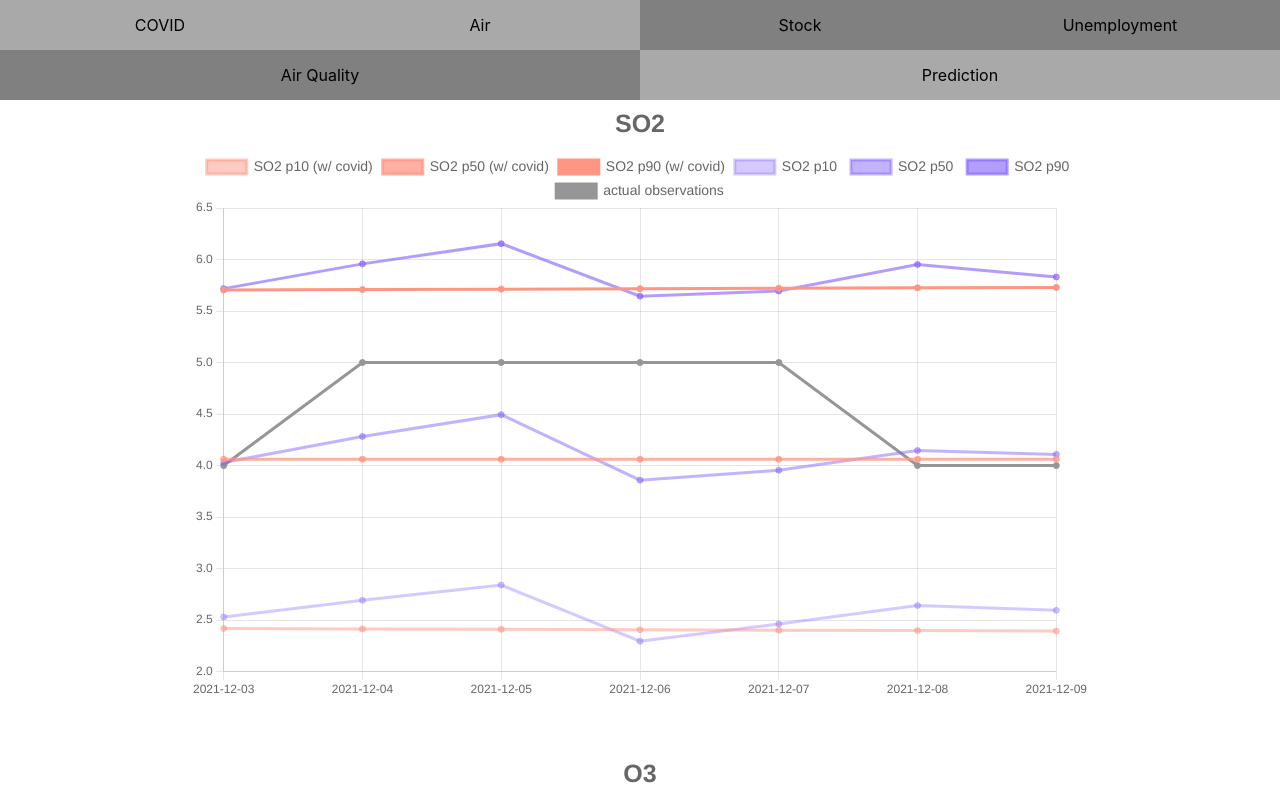
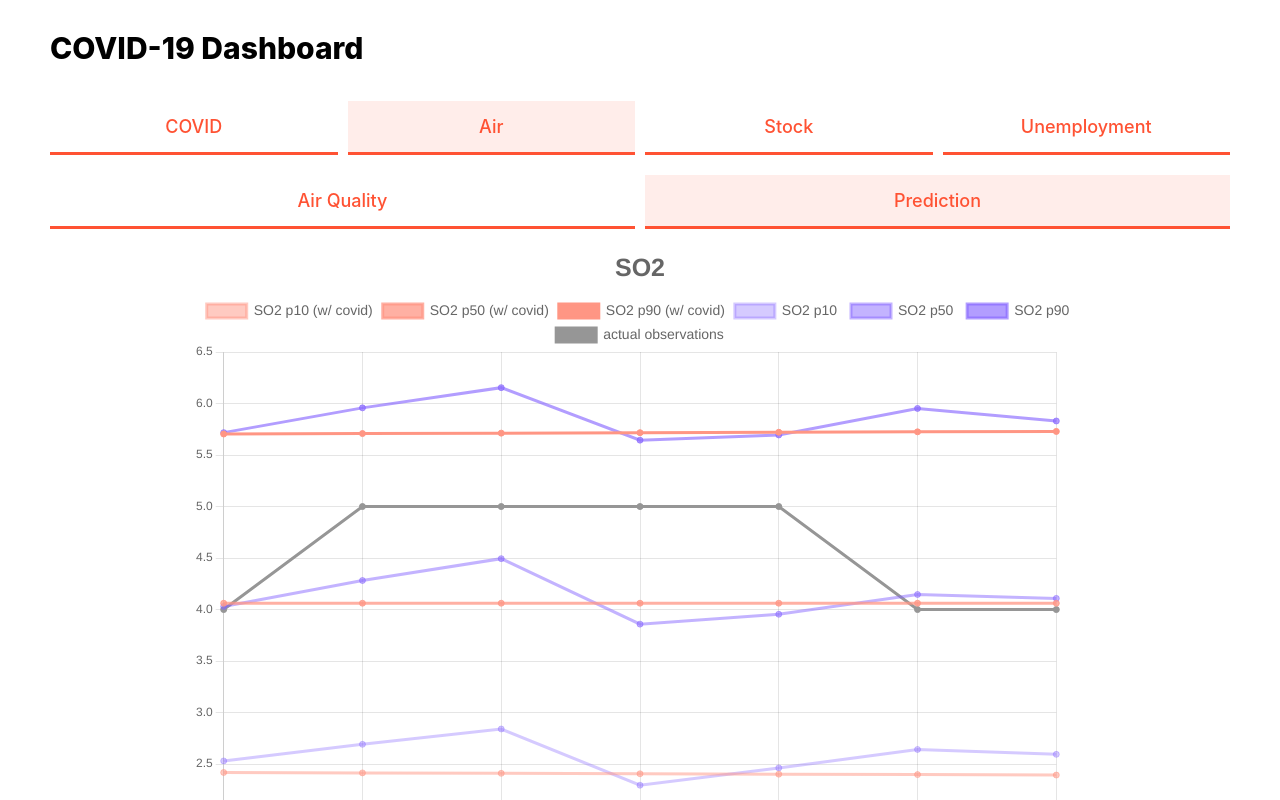
Before and after one commit to cloudtrack/AWS-COVID-Analytics, a React (Create React App) app in the folder aws-team-n/frontend/: page /air-pollution-graph2 in a window 1280 px wide. Shown: the top 800 px of the page. Built offline with nearby package versions, Linux system fonts and the light colour scheme; what i18n-iso-countries would draw is missing.

Commit message:
change NavBar style

```diff
--- a/aws-team-n/frontend/src/components/NavBar/NavBar.css
+++ b/aws-team-n/frontend/src/components/NavBar/NavBar.css
@@ -1,24 +1,37 @@
+.WebsiteTitle {
+  display: flex;
+  padding: 30px 50px;
+  font-weight: 800;
+  font-size: 30px;
+  justify-content: left;
+}
 .Tabs {
   display: flex;
   flex-direction: row;
   justify-content: space-around;
-  background-color: grey;
+  padding: 0 45px;
+  margin-bottom: 10px;
 }
 .active {
-  background-color: darkgrey;
+  background-color: #ffedea;
 }
 li {
   list-style: none;
   width: 100%;
+  border-bottom-style: solid;
+  margin:5px;
+  color:#ff5233;
 }
 li a {
   display: block;
   text-decoration: none;
   list-style: none;
   padding: 15px;
-  color: black;
+  font-weight: 500;
+  font-size: 18px;
+  color: #ff5233;
 }
 li a:hover,
 a:focus {
-  background-color: darkgray;
+  background-color: #ffedea;
 }
--- a/aws-team-n/frontend/src/components/NavBar/NavBar.js
+++ b/aws-team-n/frontend/src/components/NavBar/NavBar.js
@@ -5,6 +5,9 @@ const NavBar = () => {
   const path = window.location.pathname;
   return (
     <div className="NavBar">
+      <div className="WebsiteTitle">
+        COVID-19 Dashboard
+      </div>
       <div className="Tabs">
         <li className={path === "/main" && "active"}>
           <a href="/main">COVID</a>
```
